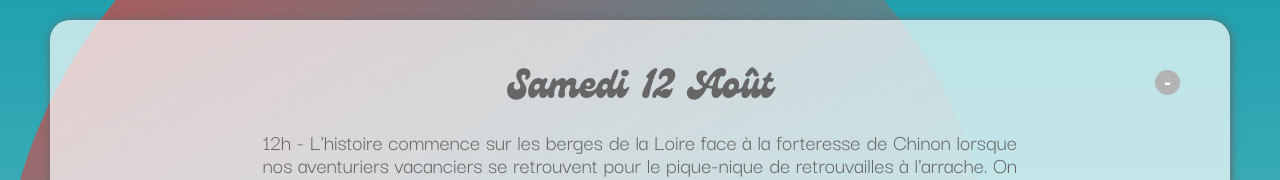
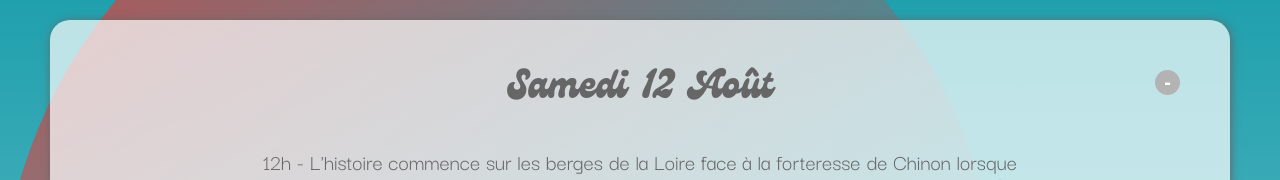
Before and after one commit to PixelsAndCookies/lets-go-to-the-summer, a React (Vite) app: page /holidays/2023 in a window 1280 px wide. Shown: the part 180-360 px from the top of the page. Built offline with nearby package versions, Linux system fonts and the light colour scheme.

Commit message:
add padding-bottom h2

```diff
--- a/src/components/Templates/_Template2.scss
+++ b/src/components/Templates/_Template2.scss
@@ -1,6 +1,9 @@
+
 .holiday-main .dayCard .template2 {
+
     &__containerTxt {
         margin-bottom: 2rem;
+
 
         p {
             padding: 1rem;
@@ -29,6 +32,7 @@
 // VERSION DESKTOP
 @media screen and (min-width: 880px) {
     .holiday-main .dayCard .template2 {
+
         &__containerTxt {
             border-radius: 0rem 3rem 3rem 3rem;
             background-color: $color-white;
--- a/src/pages/Holiday/_Holiday.scss
+++ b/src/pages/Holiday/_Holiday.scss
@@ -77,9 +77,15 @@
         transition: max-height 0.3s ease-in-out, opacity 0.5s ease-in-out;
     }
     // Styles spécifiques lorsque le dropdown est actif
-    .active &__content {
+    .active &__title{
+        h2{
+            padding-bottom: 2rem;
+        }
+        &__content {
         max-height: 100%;
         opacity: 1;
+
+        }
     }
 }
 
```
